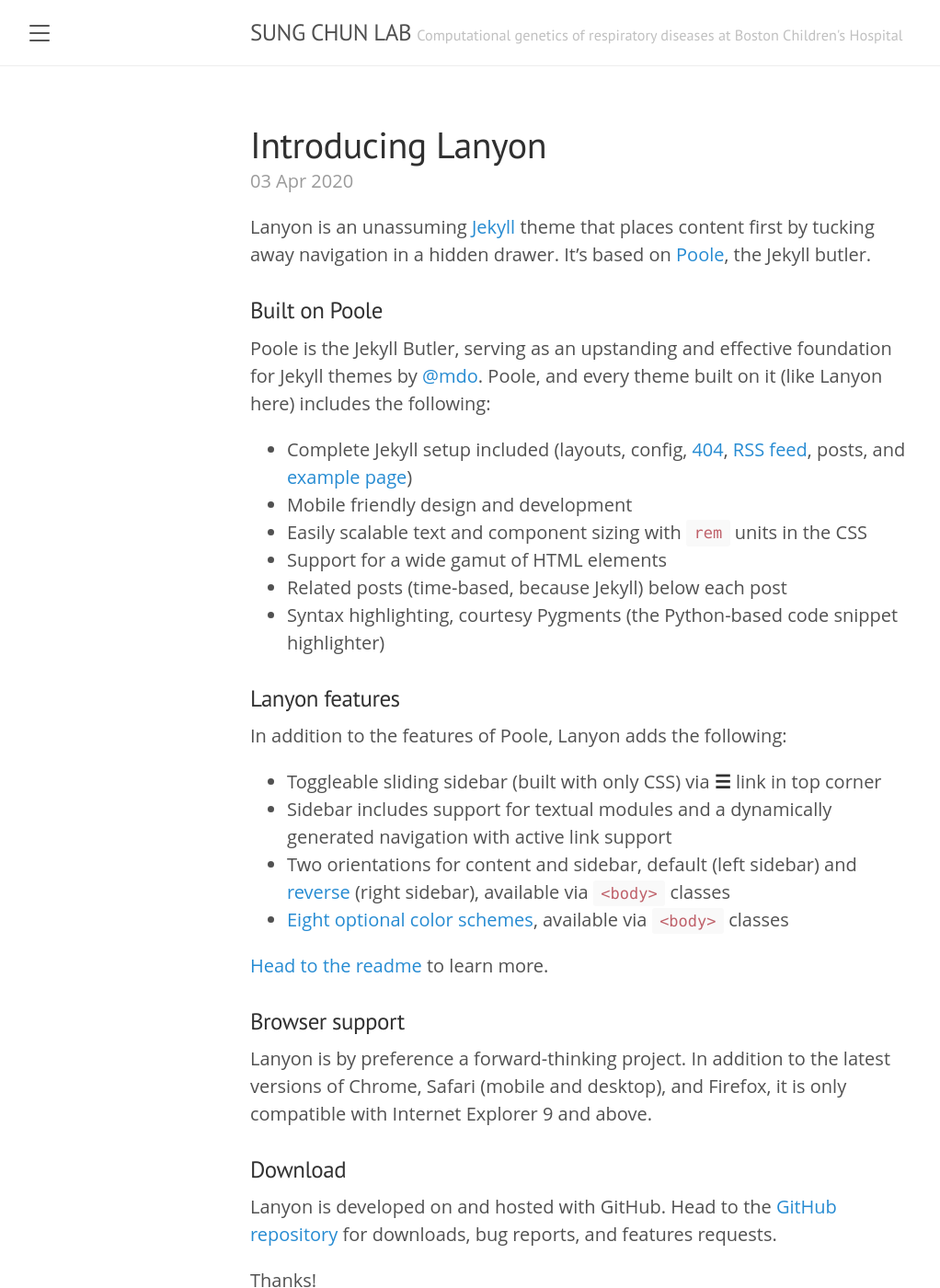
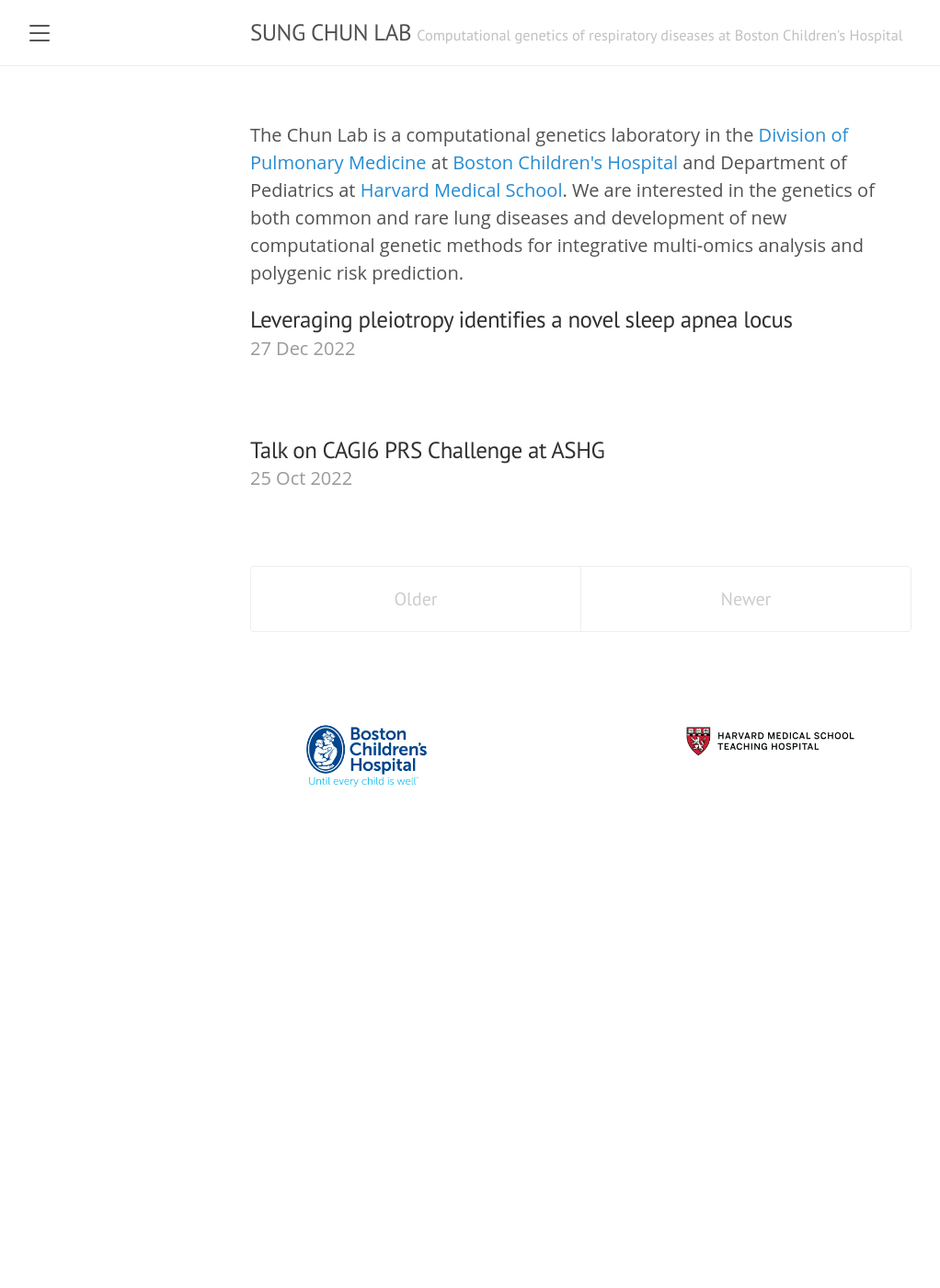
Before and after one commit to sgchun/sungchunlab, a Jekyll site: the page built from index.html, in a window 1280 px wide and 1400 px high. Shown: the whole window at 92% size, without its empty margins (8-1030 px from the left). Built offline with Jekyll 4.4.1, drawn with Linux system fonts in a browser that asks for light colours; the list of posts is cut into pages by our own code; some of the changed text lies outside the part shown.

```diff
--- a/1people.md
+++ b/1people.md
@@ -3,13 +3,8 @@
 title: People
 ---
 
-![Sung Chun](/Sung.jpg){: width="200" .callout }
-Sung Chun is an Instructor of Pediatrics in the Division of Pulmonary Medicine at Boston Children's Hospital and Department of Pediatrics at Harvard Medical School. Sung is a computational geneticist interested in integrative analysis of ...
-
-
-
-![Ahmad Samiei](/Ahmad.jpg){: width="150" .callout }
-Ahmad Samiei, MS is a Programmer in the Division of Pulmonary Medicine at Boston Children's Hospital.
+| ![Sung Chun](/sungchunlab/Sung.jpg) **<nobr>Sung Chun, PhD</nobr>** | Sung is an Instructor of Pediatrics in the Division of Pulmonary Medicine at Boston Children's Hospital and Department of Pediatrics at Harvard Medical School. He is interested in developing computational methods for integrative genetic analysis of common and rare pulmonary disorders. |
+| ![Ahmad Samiei](/sungchunlab/Ahmad.jpg) **<nobr>Ahmad Samiei, MS</nobr>** | Ahmad is a Programmer in the Division of Pulmonary Medicine at Boston Children's Hospital. He received a Master's degree in Computer Science at the University of Bonn in Germany in 2014 and joined our group in 2020. He brings over a decade of experiences in large-scale data mining, cloud computing and Bayesian network analysis to the team. Ahmad leads the effort to improve the usability of JLIM colocalization method and oversees the whole-exome data QC and analysis pipeline for the Pulmonary Division. |
 
 ---
 <sub>Powered by [Jekyll](https://github.com/mojombo/jekyll) and [Poole](http://getpoole.com)</sub>
--- a/2research.md
+++ b/2research.md
@@ -3,27 +3,5 @@
 title: Research
 ---
 
-<p class="message">
-  Hey there! This page is included as an example. Feel free to customize it for your own use upon downloading. Carry on!
-</p>
-
-In the novel, *The Strange Case of Dr. Jeykll and Mr. Hyde*, Mr. Poole is Dr. Jekyll's virtuous and loyal butler. Similarly, Poole is an upstanding and effective butler that helps you build Jekyll themes. It's made by [@mdo](https://twitter.com/mdo).
-
-There are currently two themes built on Poole:
-
-* [Hyde](http://hyde.getpoole.com)
-* [Lanyon](http://lanyon.getpoole.com)
-
-Learn more and contribute on [GitHub](https://github.com/poole).
-
-## Setup
-
-Some fun facts about the setup of this project include:
-
-* Built for [Jekyll](https://jekyllrb.com)
-* Developed on GitHub and hosted for free on [GitHub Pages](https://pages.github.com)
-* Coded with [Atom](https://atom.io)
-
-Have questions or suggestions? Feel free to [open an issue on GitHub](https://github.com/poole/issues/new) or [ask me on Twitter](https://twitter.com/mdo).
-
-Thanks for reading!
+---
+<sub>Powered by [Jekyll](https://github.com/mojombo/jekyll) and [Poole](http://getpoole.com)</sub>
--- a/4software.md
+++ b/4software.md
@@ -3,6 +3,8 @@
 title: Software
 ---
 
+| [Joint Likelihood Mapping (JLIM)](https://github.com/cotsapaslab/jlim) | JLIM is a cross-trait test for shared causal effect described in [Chun et al. Nature Genetics 2017](https://www.nature.com/articles/ng.3795). JLIM tests whether two traits – primary and secondary – are driven by shared causal effect or not. Typically, the primary trait is a large GWAS study, and the secondary trait is an expression Quantitative Trait Loci (eQTL) association study. The latest version is 2.5. |
+| [Non-Parametric Shrinkage (NPS)](https://github.com/sgchun/nps) | NPS implements a non-parametric polygenic risk prediction algorithm described in [Chun and Imakaev et al. Am J of Hum Genet 2020](https://www.sciencedirect.com/science/article/pii/S0002929720301518?via%3Dihub). NPS transforms genetic data into an orthogonal domain called "eigenlocus space" and learns conditional mean effects by partitioning genetic variations into trenches and measuring the predictive power of each trench in an independent training cohort. The latest version is 1.1. |
 
 ---
 <sub>Powered by [Jekyll](https://github.com/mojombo/jekyll) and [Poole](http://getpoole.com)</sub>
--- a/5opportunities.md
+++ b/5opportunities.md
@@ -7,12 +7,12 @@
 
 ---
 ### Bioinformatician
-We are looking for a  bioinformatician to take on integrative analysis of gene-by-environment interaction in lung diseases by leveraging functional genomic data and network models. You will work directly with the PI on initial project development and prototyping. Successful candidates will have familiarity with genomic data and tools, outstanding written and oral English communication skills, and programming experience in Python, R, and Unix.
+We are looking for a  bioinformatician to take on integrative analysis of gene-by-environment interaction in lung diseases by leveraging functional genomic data and network models. You will work directly with the PI on initial project development and prototyping. A successful candidate will have familiarity with genomic data and tools, outstanding written and oral English communication skills, and programming experience in Python, R, and Unix.
 
 ---
 
 ### Postdoctoral Fellow
-We are looking for a postdoctoral fellow to develop polygenic risk models for individualized prediction of lung disease progression. This will involve development of statistical models and methods and deployment of novel algorithms to large-scale genetic and health information data. This position provides outstanding opportunities for continued scientific development and pioneering research with high translational impact. Relevant skills are statistical genetics and knowledge of efficient programming approaches for high-throughput data anlsysis.
+We are looking for a postdoctoral fellow to develop polygenic risk models for individualized prediction of lung disease progression. This will involve development of statistical models and methods leveraging large-scale genetic and health information data. This position will provide outstanding opportunities for continued scientific development and pioneering research with high translational impact. Relevant skills are statistical genetics and knowledge of efficient programming approaches for high-throughput data anlsysis.
 
 ---
 <sub>Powered by [Jekyll](https://github.com/mojombo/jekyll) and [Poole](http://getpoole.com)</sub>
--- a/_posts/2020-04-01-whats-jekyll.md
+++ /dev/null
@@ -1,12 +0,0 @@
----
-layout: post
-title: What's Jekyll?
----
-
-[Jekyll](https://jekyllrb.com) is a static site generator, an open-source tool for creating simple yet powerful websites of all shapes and sizes. From [the project's readme](https://github.com/mojombo/jekyll/blob/master/README.markdown):
-
-  > Jekyll is a simple, blog aware, static site generator. It takes a template directory [...] and spits out a complete, static website suitable for serving with Apache or your favorite web server. This is also the engine behind GitHub Pages, which you can use to host your project’s page or blog right here from GitHub.
-
-It's an immensely useful tool and one we encourage you to use here with Lanyon.
-
-Find out more by [visiting the project on GitHub](https://github.com/mojombo/jekyll).
--- a/_posts/2020-04-02-example-content.md
+++ /dev/null
@@ -1,122 +0,0 @@
----
-layout: post
-title: Example content
----
-
-
-<div class="message">
-  Howdy! This is an example blog post that shows several types of HTML content supported in this theme.
-</div>
-
-Cum sociis natoque penatibus et magnis <a href="#">dis parturient montes</a>, nascetur ridiculus mus. *Aenean eu leo quam.* Pellentesque ornare sem lacinia quam venenatis vestibulum. Sed posuere consectetur est at lobortis. Cras mattis consectetur purus sit amet fermentum.
-
-> Curabitur blandit tempus porttitor. Nullam quis risus eget urna mollis ornare vel eu leo. Nullam id dolor id nibh ultricies vehicula ut id elit.
-
-Etiam porta **sem malesuada magna** mollis euismod. Cras mattis consectetur purus sit amet fermentum. Aenean lacinia bibendum nulla sed consectetur.
-
-## Inline HTML elements
-
-HTML defines a long list of available inline tags, a complete list of which can be found on the [Mozilla Developer Network](https://developer.mozilla.org/en-US/docs/Web/HTML/Element).
-
-- **To bold text**, use `<strong>`.
-- *To italicize text*, use `<em>`.
-- Abbreviations, like <abbr title="HyperText Markup Langage">HTML</abbr> should use `<abbr>`, with an optional `title` attribute for the full phrase.
-- Citations, like <cite>&mdash; Mark otto</cite>, should use `<cite>`.
-- <del>Deleted</del> text should use `<del>` and <ins>inserted</ins> text should use `<ins>`.
-- Superscript <sup>text</sup> uses `<sup>` and subscript <sub>text</sub> uses `<sub>`.
-
-Most of these elements are styled by browsers with few modifications on our part.
-
-## Heading
-
-Vivamus sagittis lacus vel augue rutrum faucibus dolor auctor. Duis mollis, est non commodo luctus, nisi erat porttitor ligula, eget lacinia odio sem nec elit. Morbi leo risus, porta ac consectetur ac, vestibulum at eros.
-
-### Code
-
-Cum sociis natoque penatibus et magnis dis `code element` montes, nascetur ridiculus mus.
-
-{% highlight js %}
-// Example can be run directly in your JavaScript console
-
-// Create a function that takes two arguments and returns the sum of those arguments
-var adder = new Function("a", "b", "return a + b");
-
-// Call the function
-adder(2, 6);
-// > 8
-{% endhighlight %}
-
-Aenean lacinia bibendum nulla sed consectetur. Etiam porta sem malesuada magna mollis euismod. Fusce dapibus, tellus ac cursus commodo, tortor mauris condimentum nibh, ut fermentum massa.
-
-### Lists
-
-Cum sociis natoque penatibus et magnis dis parturient montes, nascetur ridiculus mus. Aenean lacinia bibendum nulla sed consectetur. Etiam porta sem malesuada magna mollis euismod. Fusce dapibus, tellus ac cursus commodo, tortor mauris condimentum nibh, ut fermentum massa justo sit amet risus.
-
-* Praesent commodo cursus magna, vel scelerisque nisl consectetur et.
-* Donec id elit non mi porta gravida at eget metus.
-* Nulla vitae elit libero, a pharetra augue.
-
-Donec ullamcorper nulla non metus auctor fringilla. Nulla vitae elit libero, a pharetra augue.
-
-1. Vestibulum id ligula porta felis euismod semper.
-2. Cum sociis natoque penatibus et magnis dis parturient montes, nascetur ridiculus mus.
-3. Maecenas sed diam eget risus varius blandit sit amet non magna.
-
-Cras mattis consectetur purus sit amet fermentum. Sed posuere consectetur est at lobortis.
-
-<dl>
-  <dt>HyperText Markup Language (HTML)</dt>
-  <dd>The language used to describe and define the content of a Web page</dd>
-
-  <dt>Cascading Style Sheets (CSS)</dt>
-  <dd>Used to describe the appearance of Web content</dd>
-
-  <dt>JavaScript (JS)</dt>
-  <dd>The programming language used to build advanced Web sites and applications</dd>
-</dl>
-
-Integer posuere erat a ante venenatis dapibus posuere velit aliquet. Morbi leo risus, porta ac consectetur ac, vestibulum at eros. Nullam quis risus eget urna mollis ornare vel eu leo.
-
-### Tables
-
-Aenean lacinia bibendum nulla sed consectetur. Lorem ipsum dolor sit amet, consectetur adipiscing elit.
-
-<table>
-  <thead>
-    <tr>
-      <th>Name</th>
-      <th>Upvotes</th>
-      <th>Downvotes</th>
-    </tr>
-  </thead>
-  <tfoot>
-    <tr>
-      <td>Totals</td>
-      <td>21</td>
-      <td>23</td>
-    </tr>
-  </tfoot>
-  <tbody>
-    <tr>
-      <td>Alice</td>
-      <td>10</td>
-      <td>11</td>
-    </tr>
-    <tr>
-      <td>Bob</td>
-      <td>4</td>
-      <td>3</td>
-    </tr>
-    <tr>
-      <td>Charlie</td>
-      <td>7</td>
-      <td>9</td>
-    </tr>
-  </tbody>
-</table>
-
-Nullam id dolor id nibh ultricies vehicula ut id elit. Sed posuere consectetur est at lobortis. Nullam quis risus eget urna mollis ornare vel eu leo.
-
------
-
-Want to see something else added? <a href="https://github.com/poole/poole/issues/new">Open an issue.</a>
--- a/_posts/2020-04-03-introducing-lanyon.md
+++ /dev/null
@@ -1,38 +0,0 @@
----
-layout: post
-title: Introducing Lanyon
----
-
-Lanyon is an unassuming [Jekyll](http://jekyllrb.com) theme that places content first by tucking away navigation in a hidden drawer. It's based on [Poole](http://getpoole.com), the Jekyll butler.
-
-### Built on Poole
-
-Poole is the Jekyll Butler, serving as an upstanding and effective foundation for Jekyll themes by [@mdo](https://twitter.com/mdo). Poole, and every theme built on it (like Lanyon here) includes the following:
-
-* Complete Jekyll setup included (layouts, config, [404](/404), [RSS feed](/atom.xml), posts, and [example page](/about))
-* Mobile friendly design and development
-* Easily scalable text and component sizing with `rem` units in the CSS
-* Support for a wide gamut of HTML elements
-* Related posts (time-based, because Jekyll) below each post
-* Syntax highlighting, courtesy Pygments (the Python-based code snippet highlighter)
-
-### Lanyon features
-
-In addition to the features of Poole, Lanyon adds the following:
-
-* Toggleable sliding sidebar (built with only CSS) via **☰** link in top corner
-* Sidebar includes support for textual modules and a dynamically generated navigation with active link support
-* Two orientations for content and sidebar, default (left sidebar) and [reverse](https://github.com/poole/lanyon#reverse-layout) (right sidebar), available via `<body>` classes
-* [Eight optional color schemes](https://github.com/poole/lanyon#themes), available via `<body>` classes
-
-[Head to the readme](https://github.com/poole/lanyon#readme) to learn more.
-
-### Browser support
-
-Lanyon is by preference a forward-thinking project. In addition to the latest versions of Chrome, Safari (mobile and desktop), and Firefox, it is only compatible with Internet Explorer 9 and above.
-
-### Download
-
-Lanyon is developed on and hosted with GitHub. Head to the <a href="https://github.com/poole/lanyon">GitHub repository</a> for downloads, bug reports, and features requests.
-
-Thanks!
--- /dev/null
+++ b/_posts/2022-10-25-Talk-on-CAGI6-PRS-Chellenge-at-ASHG.md
@@ -0,0 +1,4 @@
+---
+layout: post
+title: Talk on CAGI6 PRS Challenge at ASHG
+---
--- /dev/null
+++ b/_posts/2022-12-27-Leveraging-pleiotropy-identifies-a-novel-sleep-apnea-locus.md
@@ -0,0 +1,4 @@
+---
+layout: post
+title: Leveraging pleiotropy identifies a novel sleep apnea locus
+---
--- a/index.html
+++ b/index.html
@@ -3,10 +3,14 @@
 title: Home
 ---
 
+The Chun Lab is a computational genetics laboratory in the <a href="https://www.childrenshospital.org/departments/pulmonary-medicine">Division of Pulmonary Medicine</a> at <a href="https://www.childrenshospital.org/">Boston Children's Hospital</a> and Department of Pediatrics at <a href="https://hms.harvard.edu/">Harvard Medical School</a>. We are interested in the genetics of both common and rare lung diseases and development of new computational genetic methods for integrative multi-omics analysis and polygenic risk prediction.
+
+<p>
+
 <div class="posts">
   {% for post in paginator.posts %}
   <div class="post">
-    <h1 class="post-title">
+    <h3 class="post-title">
       <a href="{{ post.url | absolute_url }}">
         {{ post.title }}
       </a>
@@ -35,3 +39,5 @@
     <span class="pagination-item newer">Newer</span>
   {% endif %}
 </div>
+
+<img src="logo.png">
```
Also changed, not shown: 6contact.md (+1 -1 lines), README.md (deleted), Sung.jpg, logo.png (added).
